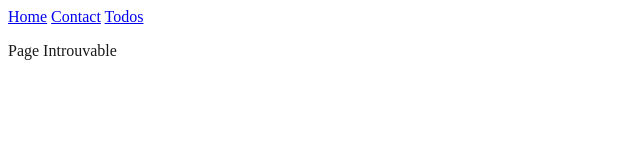
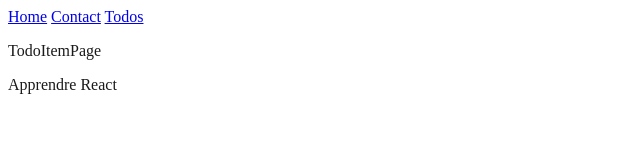
Before and after one commit to kyo06/exo-jour1-react-ts, a React (Vite) app: page /todos/1 in a window 1280 px wide. Shown: the top 160 px of the page, without its empty margins (0-640 px from the left). Built offline with nearby package versions, Linux system fonts and the light colour scheme.

Commit message:
feat: refactor todo pages and add TodoListPage and TodoItemPage components

```diff
--- a/src/App.tsx
+++ b/src/App.tsx
@@ -6,7 +6,8 @@ import { useReducer } from 'react';
 import { BrowserRouter, Routes, Route, Link } from 'react-router';
 import ContactPage from '@pages/ContactPage';
 import NotFoundPage from '@pages/NotFoundPage';
-import TodoPage from '@pages/TodoPage';
+import TodoListPage from '@pages/TodoListPage';
+import TodoItemPage from '@pages/TodoItemPage';
 
 function initStore() {
   const saved = localStorage.getItem("todos");
@@ -41,7 +42,14 @@ function App() {
       </nav>
         <Routes>
           <Route path="/" element={<HomePage/>} />
-          <Route path="/todos" element={<TodoPage/>} />
+          <Route path="/todos" element={<TodoListPage/>} />
+          <Route path="/todos/:id" element={<TodoItemPage/>} />
+          {/*
+          <Route path="/todos" element={<TodoLayout/>}>
+            <Route index element={<TodoListPage/>} />
+            <Route path=":id" element={<TodItemPage/>} />
+          </Route>
+          */}
           <Route path="/contact" element={<ContactPage/>} />
           <Route path="*" element={<NotFoundPage/>} />
         </Routes>
--- /dev/null
+++ b/src/pages/TodoItemPage/index.tsx
@@ -0,0 +1,31 @@
+import type { RootState } from "@/redux-toolkit/store";
+import type { Todo } from "@/types/todo";
+import { useSelector } from "react-redux";
+import { useNavigate, useParams } from "react-router";
+
+
+export default function TodoItemPage() {
+
+    const { id } = useParams();
+    const todoId = Number(id);
+
+    const todoItem = useSelector((state: RootState) => state.todos.todos.find( todo => todo.id === todoId));
+
+    if(!todoItem) {
+        const navigate = useNavigate();
+        return navigate('/404');
+    }
+
+    return (
+        <>
+        <p>
+            TodoItemPage
+        </p>
+        <span
+            style={{ textDecoration: todoItem!.completed ? "line-through" : "none" }}
+        >
+            {todoItem!.text}
+        </span>
+        </>
+    )
+}
--- a/src/pages/TodoPage/index.tsx
+++ b/src/pages/TodoListPage/index.tsx
@@ -5,9 +5,10 @@ import type { TodoState } from '@/redux/reducers';
 // import { addTodo, deleteTodo } from '@/redux/actions';
 import type { RootState } from '@/redux-toolkit/store'
 import { addTodo, deleteTodo, toggleTodo } from '@/redux-toolkit/slice';
+import { Link } from 'react-router';
 
 
-export default function TodoPage() {
+export default function TodoListPage() {
   //Récupére le state todo dans la store
   // dans redux-toolkit il y a le nom de la store et donc il y a une indirection en plus
   const todos = useSelector((state: RootState) => state.todos.todos);
@@ -45,6 +46,7 @@ export default function TodoPage() {
               {t.text}
             </span>
             <button onClick={() => removeTodo(t.id)}>❌</button>
+            <Link to={`/todos/${t.id}`}>Détail Todo</Link>
           </li>
         ))}
       </ul>
```
